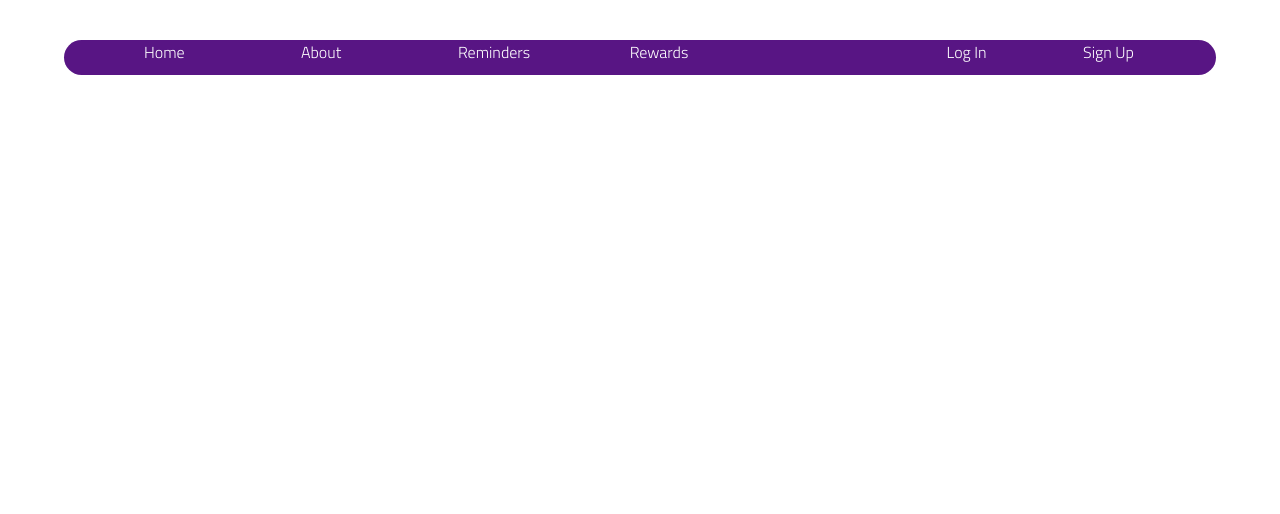
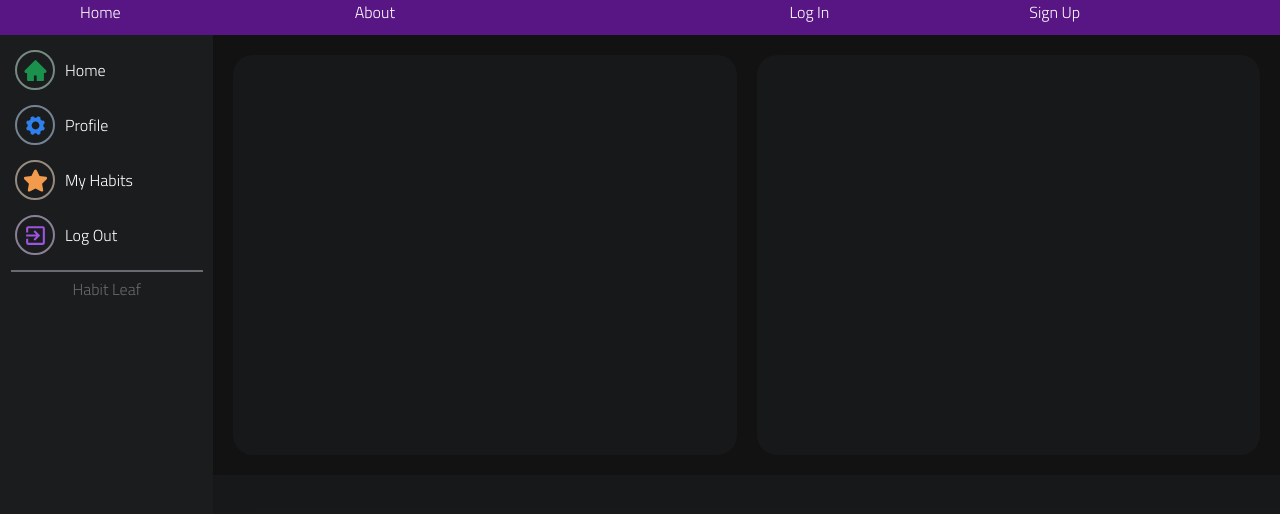
Before and after one commit to Fall-Hacks-2023/Fall_Hacks_FE, a React (Create React App) app: page / in a window 1280 px wide. Shown: the top 514 px of the page. Built offline with nearby package versions, Linux system fonts and the light colour scheme; no server answers.

Commit message:
chore: added sidebar to home page

```diff
--- a/package.json
+++ b/package.json
@@ -14,6 +14,7 @@
     "framer-motion": "^10.16.4",
     "react": "^18.2.0",
     "react-dom": "^18.2.0",
+    "react-icons": "^4.11.0",
     "react-redux": "^8.1.3",
     "react-router-dom": "^6.17.0",
     "react-scripts": "5.0.1",
--- a/src/component/Dashboard.jsx
+++ b/src/component/Dashboard.jsx
@@ -1,10 +1,14 @@
 import React from 'react'
-import Card from './Card'
+import "./components.css"
+import Sidebar from './Sidebar'
+import Panel from './Panel'
+
 
 export default function Dashboard() {
   return (
-    <div>
-        <Card/>
+    <div className='dashboard-container'>
+        <Sidebar/>
+        <Panel/>
     </div>
   )
 }
--- /dev/null
+++ b/src/component/NavBar.jsx
@@ -0,0 +1,31 @@
+import React from 'react'
+import { Grid, GridItem } from "@chakra-ui/react";
+
+export default function NavBar() {
+  return (
+    <Grid
+    templateColumns="repeat(5, 1fr)"
+    gap={6}
+    h="35"
+    w="100%"
+    bg="#581584"
+    margin={"auto"}
+    display={"flex"}
+    flexDirection={"row"}
+    justifyContent={"flex-end"}
+  >
+    <GridItem w="90%" h="10" color={"white"} marginLeft={20}>
+      Home
+    </GridItem>
+    <GridItem w="90%" h="10" color={"white"}>
+      About
+    </GridItem>
+    <GridItem w="90%" h="10" paddingLeft={"40"} color={"white"}>
+      Log In
+    </GridItem>
+    <GridItem w="90%" h="10" color={"white"}>
+      Sign Up
+    </GridItem>
+  </Grid>
+  )
+}
--- /dev/null
+++ b/src/component/Panel.jsx
@@ -0,0 +1,20 @@
+import React from 'react'
+import "./components.css"
+
+export default function Panel() {
+  return (
+    <div className='panel-container'>
+        <div className='stat-container'>
+            <div className='stat-container-1'>
+
+            </div>
+            <div className='stat-container-2'>
+
+            </div>
+        </div>
+        <div className='habits-cotainer'>
+
+        </div>
+    </div>
+  )
+}
--- a/src/component/Sidebar.jsx
+++ b/src/component/Sidebar.jsx
@@ -1,31 +1,71 @@
-import React from "react";
+import React, { useState } from 'react'
+import {AiFillHome} from "react-icons/ai";
+import {MdGroups,MdOutlineSaveAlt,MdDarkMode} from "react-icons/md";
+import {FaUserFriends,FaStar} from "react-icons/fa";
+import {IoIosSettings,IoMdExit} from "react-icons/io"
+import styles from "./Sidebar.module.css";
+import {motion} from "framer-motion";
 
-export default function Sidebar() {
-  return (
-    <div className="side-bar-container">
-      <div>
-        <span>Habits Leaf</span>
-      </div>
-      <div>
-        <ul>
-          <li>
-            <AiFillHome />
-            <span>Home</span>
-          </li>
-          <li>
-            <BsFillFilePostFill />
-            <span>All Habits</span>
-          </li>
-          <li>
-            <MdExitToApp />
-            <span>Finished Habits</span>
-          </li>
-          <li>
-            <MdExitToApp />
-            <span>Log Out</span>
-          </li>
+const listItemVariant ={
+    onHover:{
+      color: "#1a924d",
+      scale: 1.1,
+      originX: 0,
+      transition:{
+        duration: 0.5,
+        ease: "easeOut"
+      }
+    },
+    exit:{
+      transition:{
+        duration: 1
+      }
+    }
+  }
+
+const Sidebar = () => {
+    return (
+    <div className={styles["sidebar-container"]}>
+        <ul className={styles["sidebar-list-container"]}>
+            <motion.li variants={listItemVariant} whileHover="onHover" className={styles["sidebar-item"]}>
+                <div className={`${styles["sidebar-icon-container"]} ${styles["item-one"]}`}>
+                    <AiFillHome className={styles["sidebar-icons"]}/>
+                </div>
+                <span>
+                    Home
+                </span>
+            </motion.li>
+            <motion.li variants={listItemVariant} whileHover="onHover" className={styles["sidebar-item"]}>
+                <div className={`${styles["sidebar-icon-container"]} ${styles["item-two"]}`}>
+                    <IoIosSettings  className={styles["sidebar-icons"]}/>
+                </div>
+                <span>
+                    Profile
+                </span>
+            </motion.li>
+            <motion.li variants={listItemVariant} whileHover="onHover" className={styles["sidebar-item"]}>
+                <div className={`${styles["sidebar-icon-container"]} ${styles["item-three"]}`}>
+                    <FaStar className={styles["sidebar-icons"]}/>
+                </div>
+                <span>
+                    My Habits
+                </span>
+            </motion.li>
+            <motion.li onClick={(e)=>{e.preventDefault();}} variants={listItemVariant} whileHover="onHover" className={styles["sidebar-item"]}>
+                <div className={`${styles["sidebar-icon-container"]} ${styles["item-four"]}`}>
+                    <IoMdExit className={styles["sidebar-icons"]}/>
+                </div>
+                <span>
+                    Log Out
+                </span>
+            </motion.li>
         </ul>
-      </div>
+        <div className={styles["website-name-container"]}>
+            <div className={styles["sidebar-line-breaker"]}></div>
+            <span>Habit Leaf</span>
+        </div>
     </div>
-  );
+  )
 }
+
+export default Sidebar;
--- /dev/null
+++ b/src/component/Sidebar.module.css
@@ -0,0 +1,66 @@
+.sidebar-container{
+    background-color: #1a1c1ea9;
+    backdrop-filter: blur(20px);
+    z-index: 1;
+    color: white;
+    /*overflow-y: scroll;*/
+    height: calc(100vh);
+    flex: 1;
+    position: sticky;
+    top: 0px;
+    display: flex;
+    flex-direction: column;
+}
+.sidebar-list-container{
+    justify-self: flex-start;
+}
+.sidebar-item{
+    display: flex;
+    list-style: none;
+    align-items: center;
+    gap: 10px;
+    margin: 15px 0 15px 15px;
+    cursor: pointer;
+}
+.sidebar-icon-container{
+    display: flex;
+    justify-content: center;
+    align-items: center;
+    height: 40px;
+    width: 40px;
+    border-radius: 50%;
+}
+.sidebar-icons{
+    font-size: 25px;
+}
+.item-one{
+    border: #bfdecf91 solid 2px ;
+    color: #1a924d;
+}
+.item-two{
+    border: #bbd0ed91 solid 2px ;
+    color: #2f80ed;
+}
+.item-three{
+    border: #f3dfcd91 solid 2px ;
+    color: #f29b4c;
+}
+.item-four{
+    border: #ddcdf291 solid 2px ;
+    color: #9d54e0;
+}
+.website-name-container {
+    display: flex;
+    width: 100%;
+    flex-direction: column;
+    align-items: center;
+    justify-content: center;
+    gap: 5px;
+    color: #69696f;
+}
+.sidebar-line-breaker{
+    width: 90%;
+    height: 2px;
+    background-color: #69696f;
+
+}
--- /dev/null
+++ b/src/component/components.css
@@ -0,0 +1,46 @@
+.dashboard-container{
+    background-color: rgb(31, 31, 31);
+    display: flex;
+}
+.side-bar-container{
+    color: white;
+    flex: 1;
+    display: flex;
+    flex-direction: column;
+}
+.side-bar-container li{
+    display: flex;
+    gap: 10px;
+}
+.side-bar-icon{
+    margin-left: 10px;
+    font-size: 20px;
+}
+.panel-container{
+    flex: 5;
+    display: flex;
+    flex-direction: column;
+    background-color: #121212;
+}
+.panel-container{
+    display: flex;
+    width: 100%;
+    min-height: 100vh;
+}
+.stat-container{
+    display: flex;
+    margin-top: 20px;
+    gap: 20px;
+    width: calc(100% -40px);
+    margin: 20px 20px;
+}
+.habits-cotainer{
+    height: 400px;
+    background-color: #1a1c1ea9 ;
+}
+.stat-container-1,.stat-container-2{
+    flex: 1;
+    height: 400px;
+    background-color: #1a1c1ea9;
+    border-radius: 20px;
+}
--- a/src/pages/Home.jsx
+++ b/src/pages/Home.jsx
@@ -1,60 +1,26 @@
 import React, { useEffect, useState } from "react";
-import { Grid, GridItem } from "@chakra-ui/react";
-import { useRecoilValue } from "recoil";
 import { axiosInstance } from "..";
 import Dashboard from "../component/Dashboard";
 import Generic from "../component/Generic";
+import NavBar from "../component/NavBar";
 const Home = () => {
-//const name = useRecoilValue(userNameState);
-const [user,setUser]=useState(null);
-useEffect(()=>{
-    const func = async () =>{
-        try{
-            const {data} = await axiosInstance.get("/auth/login");
-            console.log(data.user);
-            setUser(data.user);
-        }
-        catch(err){
-            console.log(err)
-        }
+  const [user, setUser] = useState(null);
+  useEffect(() => {
+    const func = async () => {
+      try {
+        const { data } = await axiosInstance.get("/auth/login");
+        console.log(data.user);
+        setUser(data.user);
+      } catch (err) {
+        console.log(err);
+      }
     };
     func();
-},[])
-return (
+  }, []);
+  return (
     <>
-      <Grid
-        templateColumns="repeat(5, 1fr)"
-        gap={6}
-        h="35"
-        w="90%"
-        bg="#581584"
-        borderRadius={20}
-        margin={"auto"}
-        marginTop={10}
-        display={"flex"}
-        flexDirection={"row"}
-      >
-        <GridItem w="90%" h="10" color={"white"} marginLeft={20}>
-          Home
-        </GridItem>
-        <GridItem w="90%" h="10" color={"white"}>
-          About
-        </GridItem>
-        <GridItem w="100%" h="10" color={"white"}>
-          Reminders
-        </GridItem>
-        <GridItem w="90%" h="10" color={"white"}>
-          Rewards
-        </GridItem>
-
-        <GridItem w="90%" h="10" paddingLeft={"40"} color={"white"}>
-          Log In
-        </GridItem>
-        <GridItem w="90%" h="10" color={"white"}>
-          Sign Up
-        </GridItem>
-      </Grid>
-      {user? <Dashboard/>:<Generic/>}
+      <NavBar />
+      {user ? <Dashboard /> : <Dashboard />}
     </>
   );
 };
```
Also changed, not shown: 1 other file (tests, documents, lock files or other folders).
